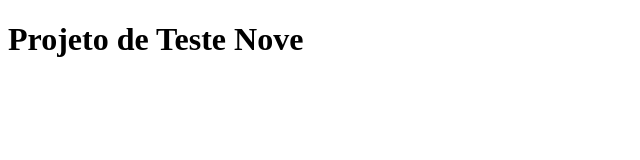
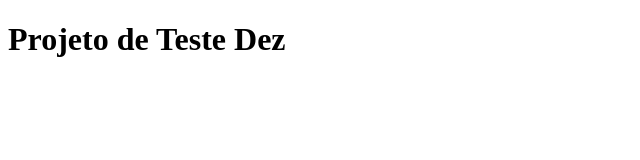
Before and after one commit to ramguimaraes/aula_01, a plain HTML site: page index.html in a window 1280 px wide. Shown: the full height of the page, 0-640 px from the left. Drawn offline with Linux system fonts and the light colour scheme.

```diff
--- a/index.html
+++ b/index.html
@@ -4,9 +4,9 @@
     <meta charset="UTF-8">
     <meta http-equiv="X-UA-Compatible" content="IE=edge">
     <meta name="viewport" content="width=device-width, initial-scale=1.0">
-    <title>Projeto de Teste Nove</title>
+    <title>Projeto de Teste Dez</title>
 </head>
 <body>
-    <h1>Projeto de Teste Nove</h1>
+    <h1>Projeto de Teste Dez</h1>
 </body>
 </html>
```
